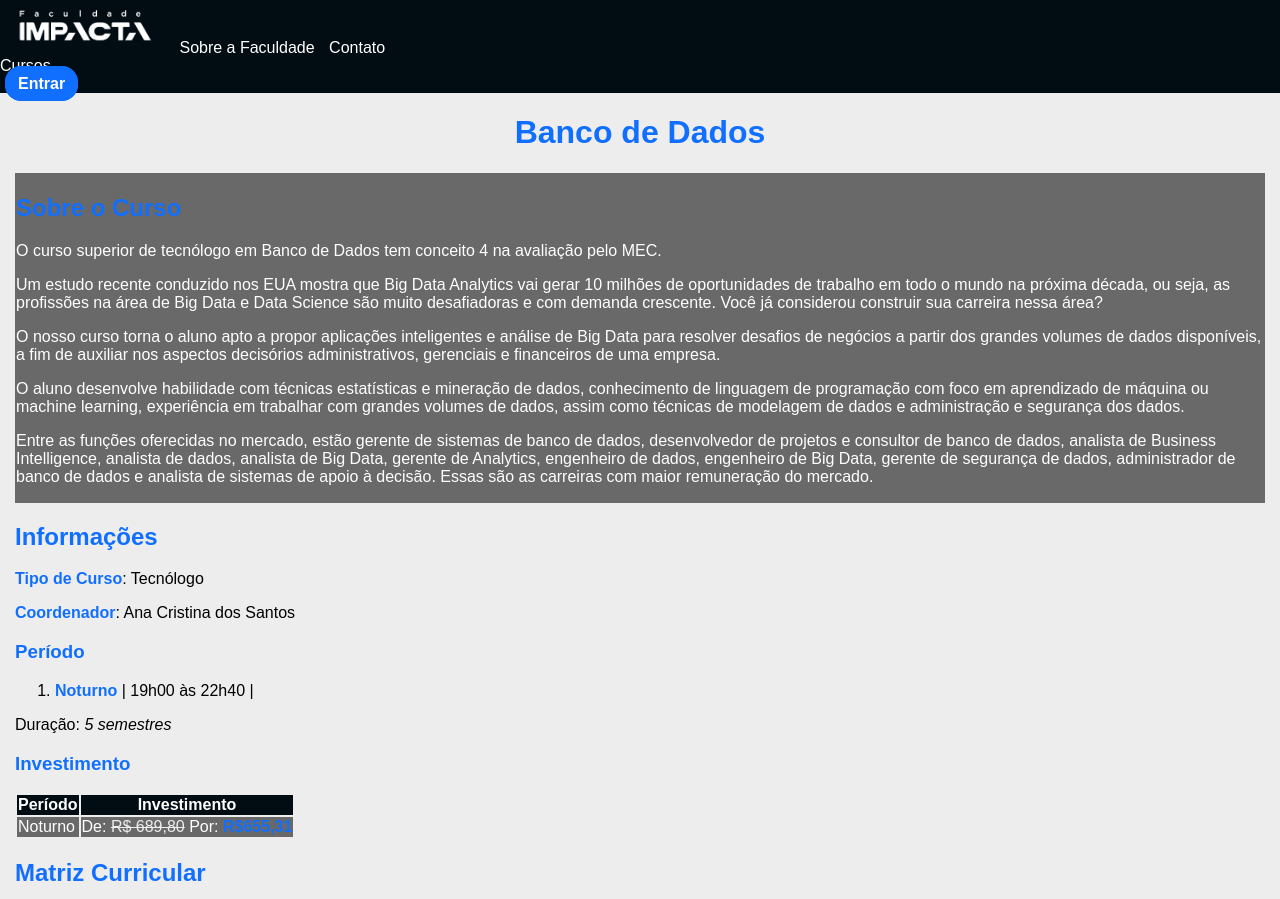
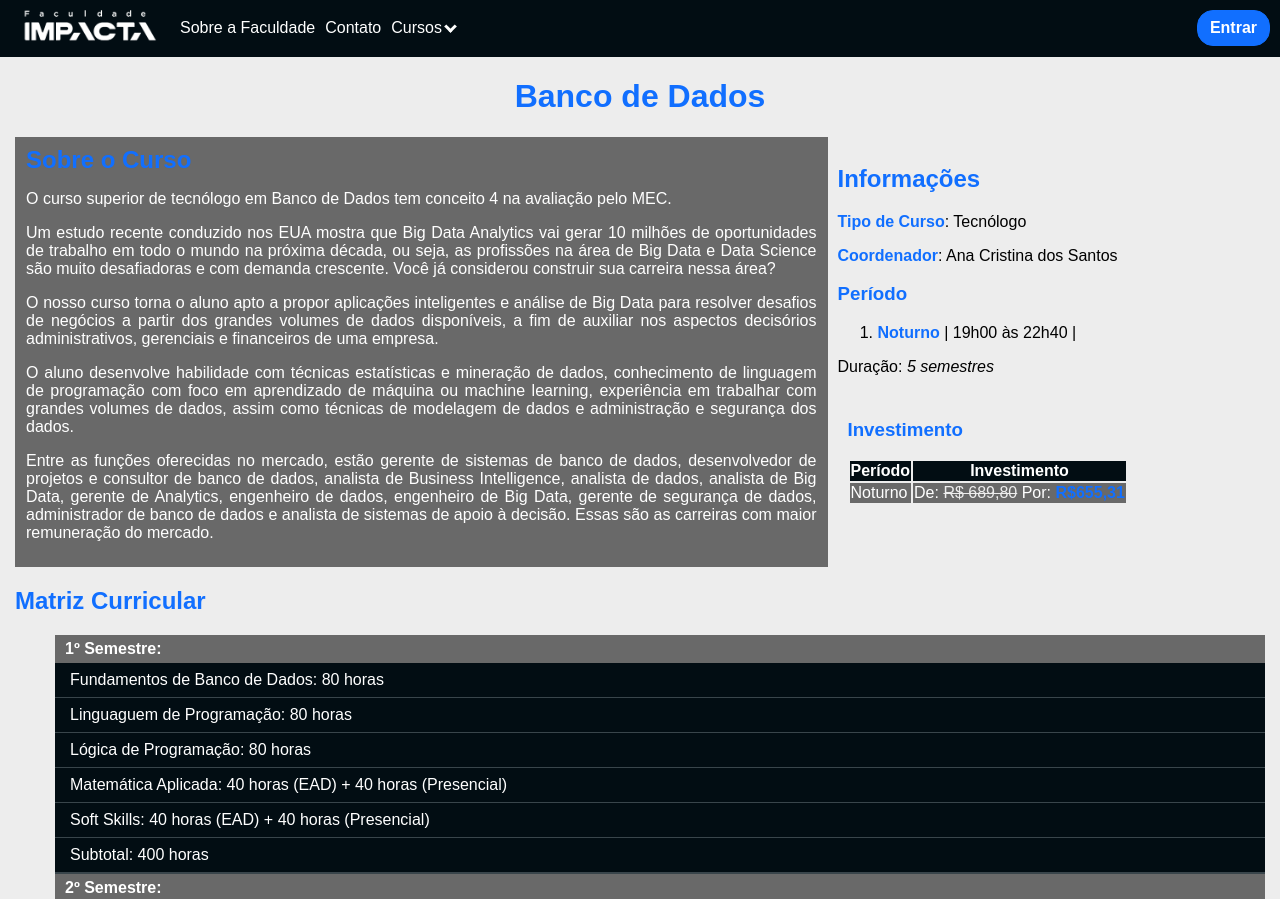
Before and after one commit to tecnologias-web/catalogo-cursos-frontend, a plain HTML site: page cursos/bd.html in a window 1280 px wide. Shown: the top 899 px of the page. Drawn offline with Linux system fonts and the light colour scheme.

Commit message:
Acertando páginas de cursos

```diff
--- a/css/cursos.css
+++ b/css/cursos.css
@@ -1,7 +1,34 @@
+main {
+    display: flex;
+    flex-flow: row wrap;
+}
+
+main h1 {
+    width: 100%;
+}
+
+main section:nth-of-type(2) {
+    flex: 1;
+    padding: 8px 10px;
+}
+
+main section:nth-of-type(3) {
+    width: 100%;
+}
+
 .sobre-curso {
     background-color: var(--cor-cinza-escuro);
     border: 1px solid var(--cor-cinza-escuro);
     color: var(--cor-branca);
+    flex: 0 0 65%;
+    padding: 8px 10px;
+}
+
+.sobre-curso h2 {
+    margin: 0;
+}
+.sobre-curso p {
+    text-align: justify;
 }
 
 strong {
@@ -37,9 +64,26 @@ strong {
     background-color: var(--cor-escura);
     list-style: none;
     font-weight: normal;
+    margin: 0;
+    margin-top: 5px;
+    padding: 0;
 }
 
 .matriz-curricular > li {
     background-color: var(--cor-cinza-escuro);
+    border-bottom: 1px solid var(--cor-grafite);
+    cursor: pointer;
     font-weight: bold;
+    text-indent: 10px;
+    padding-top: 5px;
 }
+
+.matriz-curricular ul > li {
+    border-bottom: 1px solid var(--cor-grafite);
+    padding: 8px 5px;
+    cursor: text;
+}
+
+.matriz-curricular ul > li:hover {
+    border-color: var(--cor-azul);
+}
--- a/css/site.css
+++ b/css/site.css
@@ -3,6 +3,7 @@
     --cor-branca: #fff;
     --cor-cinza-claro: #ededed;
     --cor-cinza-escuro: #696969;
+    --cor-grafite: #39454b;
     --cor-escura: #020d13;
     --cor-verde: #45a049;
     --cor-vermelho: red;
--- a/cursos/bd.html
+++ b/cursos/bd.html
@@ -10,14 +10,17 @@
 </head>
 <body>
     <header class="cabecalho">
-        <nav>
+        <nav class="navegacao">
             <a href="../index.html">
                 <img alt="logo da faculdade Impacta" class="logo" src="../imagens/impacta-logo.png" />
             </a>
             <a class="item-menu" href="../sobre.html">Sobre a Faculdade</a>
             <a class="item-menu" href="../contato.html">Contato</a>
-            <div>
-                Cursos
+            <div class="dropdown">
+                <button class="dropdown-button">
+                    Cursos
+                    <span class="dropdown-icon"></span>
+                </button>
                 <div class="dropdown-menu">
                     <a class="item-menu" href="ads.html">Análise e Desenvolvimento e Sistemas</a>
                     <a class="item-menu" href="bd.html">Banco de Dados</a>
@@ -25,7 +28,8 @@
                     <a class="item-menu" href="si.html">Sistemas da Informação</a>
                 </div>
             </div>
-            <a class="botao" href="../entrar.html">Entrar</a>
+            <a class="botao acesso" href="../entrar.html">Entrar</a>
+            <a class="menu-icone" href="#"></a>
         </nav>
     </header>
     <main>
```
Also changed, not shown: cursos/gti.html (+8 -4 lines), cursos/si.html (+8 -4 lines).
